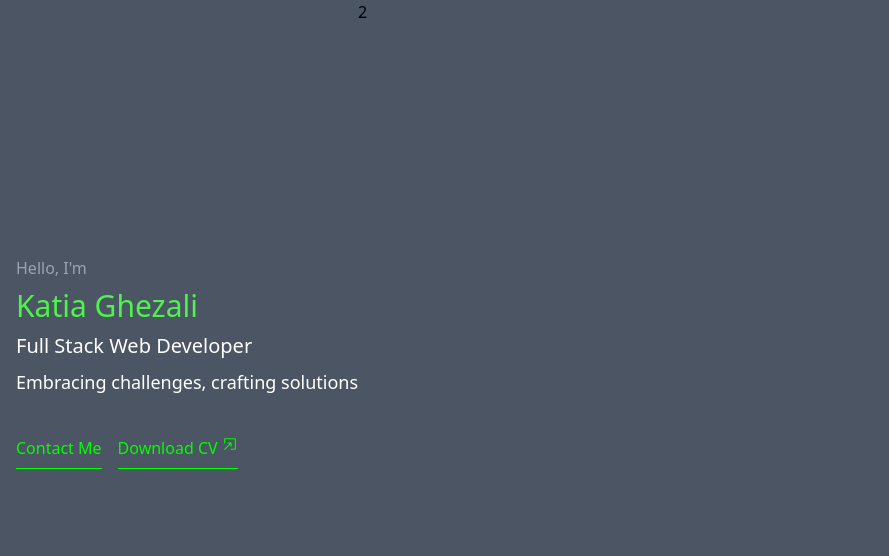
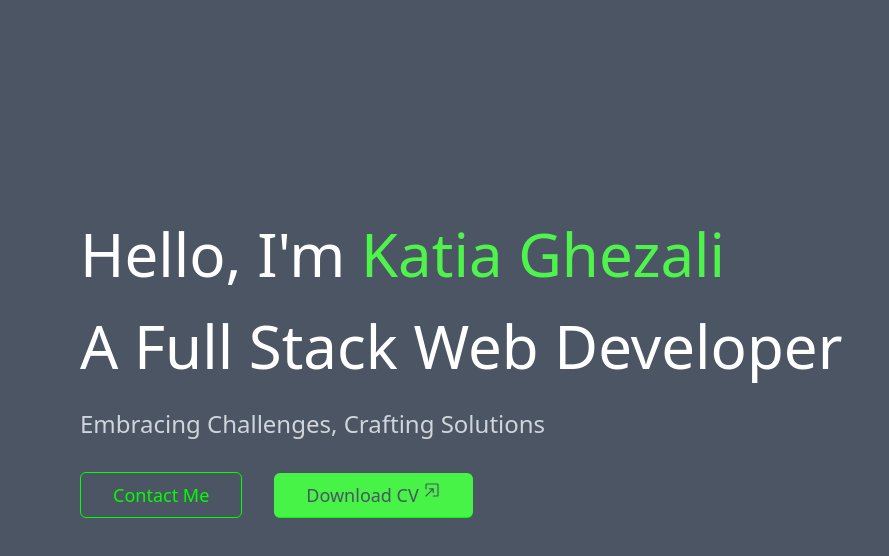
Before and after one commit to KatiaGhezali/katia-ghezali-portfolio, a Next.js app: page / in a window 1280 px wide. Shown: the top 556 px of the page, without its empty margins (0-889 px from the left). Built offline with nearby package versions, Linux system fonts and the light colour scheme.

Commit message:
Hero sec tion

```diff
--- a/src/components/HeroSection/HeroSection.jsx
+++ b/src/components/HeroSection/HeroSection.jsx
@@ -22,15 +22,16 @@ const textVariants = {
 
 const HeroSection = () => {
   return (
-    <div className="flex bg-gray-600 h-screen ">
-      <div className=" text-white ml-4 mt-64">
-        <p className="text-gray-400">Hello, I'm</p>
+    <div className="flex bg-gray-600 h-screen lg:bg-gradient-to-r from-gray-600 to-text-gray-200 ">
+      <div className=" text-white ml-4 mt-56 md:mt-38 md:ml-12 lg:ml-20 lg:mt-48">
+        <p className="text-gray-400 lg:text-transparent">Hello, I'm</p>
         <motion.h1
-          className="text-3xl mt-2 text-bold"
+          className="text-3xl mt-2 text-bold md:text-6xl lg:text-6xl lg:hover:text-[#00FF00]"
           variants={textVariants}
           initial="initial"
           animate="animate"
         >
+          <span>Hello, I'm </span>
           <motion.span
             animate={{
               color: ["#b9b3b3", "#00FF00", "#b9b3b3", "#00FF00"],
@@ -40,24 +41,25 @@ const HeroSection = () => {
             Katia Ghezali{" "}
           </motion.span>
         </motion.h1>
-        <motion.h2 className="text-xl mt-2">Full Stack Web Developer</motion.h2>
-        <motion.h4 className="text-lg mt-2">
-          Embracing challenges, crafting solutions
+        <motion.h2 className="text-xl mt-2 md:text-2xl lg:text-6xl lg:mt-8">
+          A Full Stack Web Developer
+        </motion.h2>
+        <motion.h4 className="text-lg mt-2 md:text-xl text-gray-300 lg:text-2xl lg:mt-8">
+          Embracing Challenges, Crafting Solutions
         </motion.h4>
         <div>
           <Link href="#" className=" ">
-            <button className="mt-8 mr-4 py-2 border-b border-b-[#00FF00] text-[#00FF00]">
+            <button className="mt-8 mr-4 py-2 border-b border-b-[#00FF00] text-[#00FF00]  md:p-2 md:border-[#00FF00] md:border md:rounded-md lg:px-8 lg:text-lg hover:bg-[#46f346] hover:text-gray-600">
               Contact Me
             </button>
           </Link>
-          <Link href="#" className="mt-8">
-            <button className="mt-8 py-2 border-b border-b-[#00FF00] text-[#00FF00] inline-flex">
+          <Link href="#" className="mt-8  hover:bg-gray-600">
+            <button className="mt-8 py-2 border-b border-b-[#00FF00] text-[#00FF00] inline-flex md:ml-4 lg:text-lg lg:text-gray-600 lg:bg-[#46f346] lg:px-8 hover:border hover:border-[#00FF00] lg:rounded-md hover:text-[#00FF00] hover:bg-gray-600">
               <span className="mr-1">Download CV </span> <RxOpenInNewWindow />
             </button>
           </Link>
         </div>
       </div>
-      <div>2</div>
     </div>
   );
 };
```
